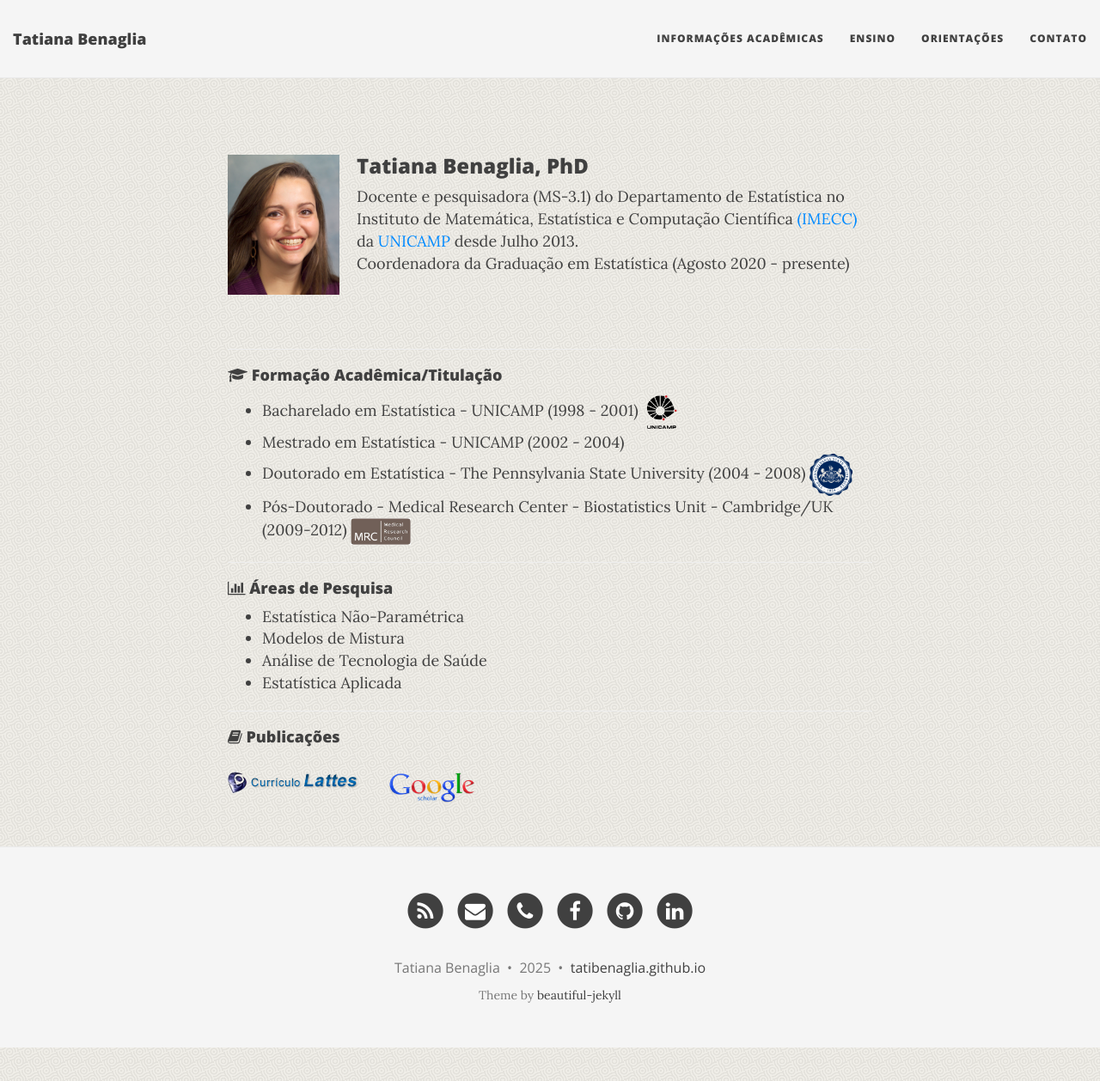
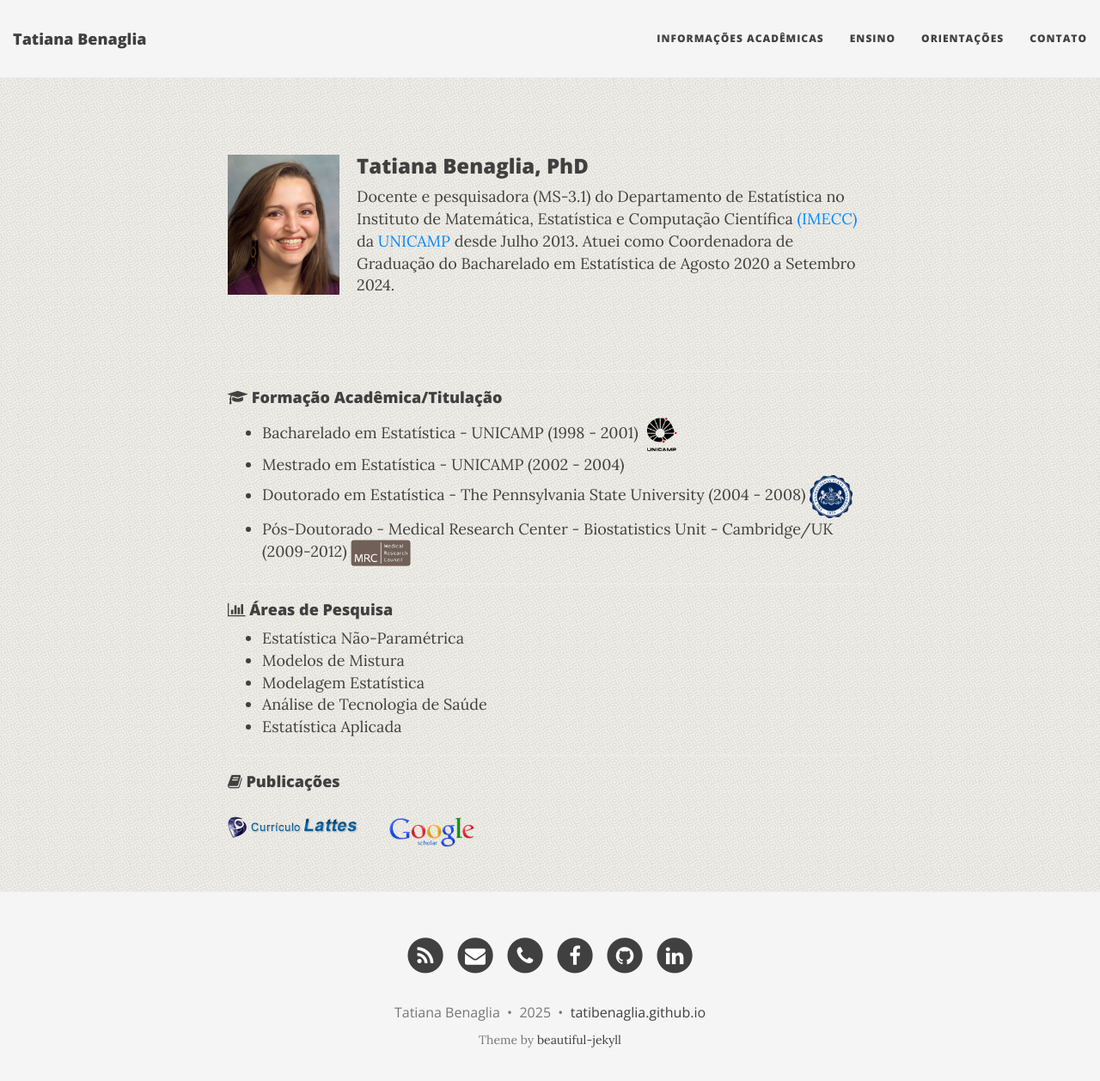
Before and after one commit to tatibenaglia/tatibenaglia.github.io, a Jekyll site: the page built from aboutme.md, in a window 1280 px wide and 1271 px high. Shown: the top 1258 px of the window at 86% size. Built offline with Jekyll 4.4.1, drawn with Linux system fonts in a browser that asks for light colours; nearby versions of some CDN libraries.

Commit message:
Update aboutme

```diff
--- a/aboutme.md
+++ b/aboutme.md
@@ -11,11 +11,7 @@ use-site-title: false
 
 Docente e pesquisadora (MS-3.1) do Departamento de Estatística no Instituto de Matemática, Estatística e Computação Científica
 <a href="http://www.ime.unicamp.br">(IMECC)</a>
-da <a href="http://www.unicamp.br">UNICAMP</a> desde Julho 2013.
-
-<br />
-
-Coordenadora da Graduação em Estatística (Agosto 2020 - presente)
+da <a href="http://www.unicamp.br">UNICAMP</a> desde Julho 2013. Atuei como Coordenadora de Graduação do Bacharelado em Estatística de Agosto 2020 a Setembro 2024.
 
 </div>
 
@@ -34,6 +30,7 @@ Coordenadora da Graduação em Estatística (Agosto 2020 - presente)
 #### <i class="fa fa-bar-chart"></i> Áreas de Pesquisa
 - Estatística Não-Paramétrica
 - Modelos de Mistura
+- Modelagem Estatística
 - Análise de Tecnologia de Saúde
 - Estatística Aplicada
 
```
